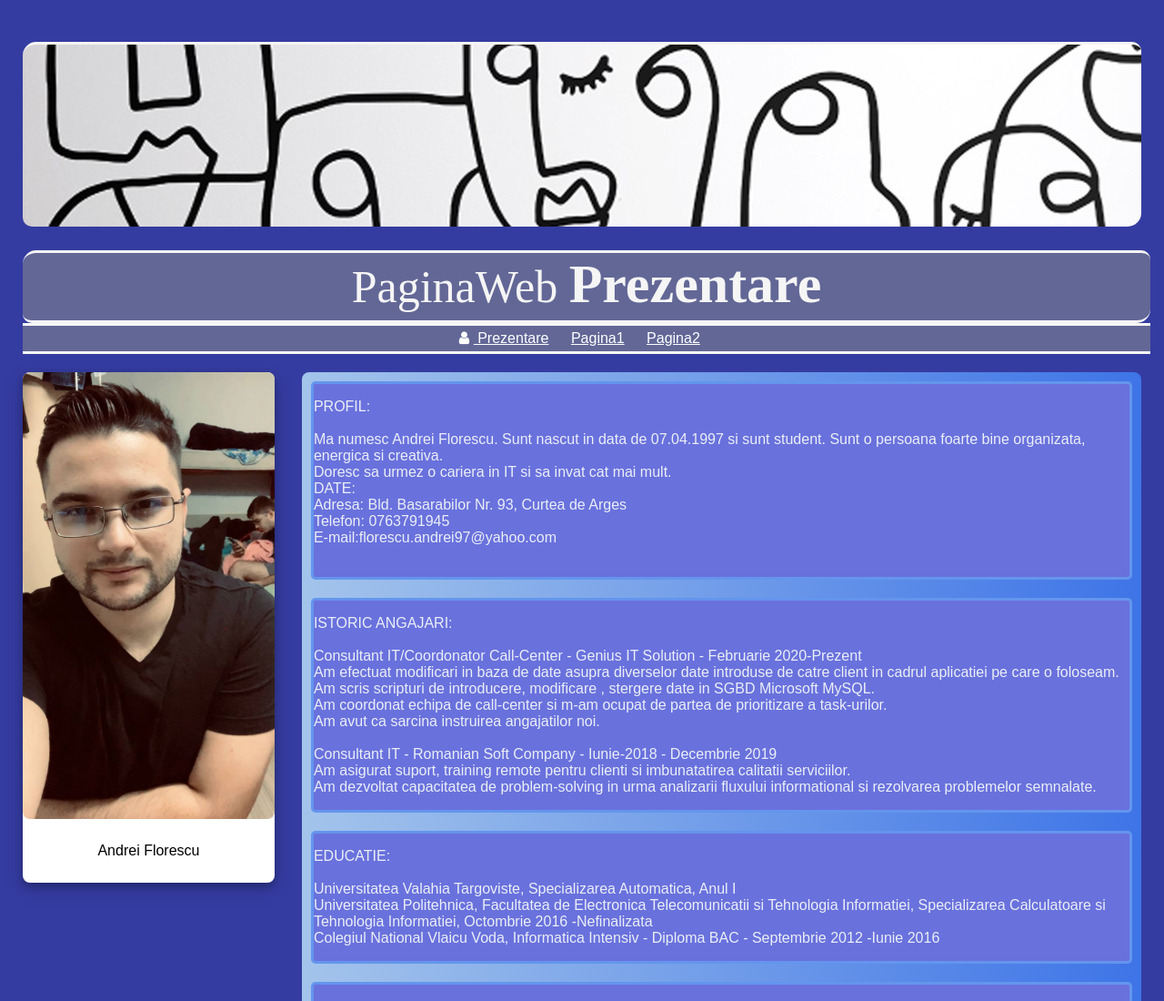
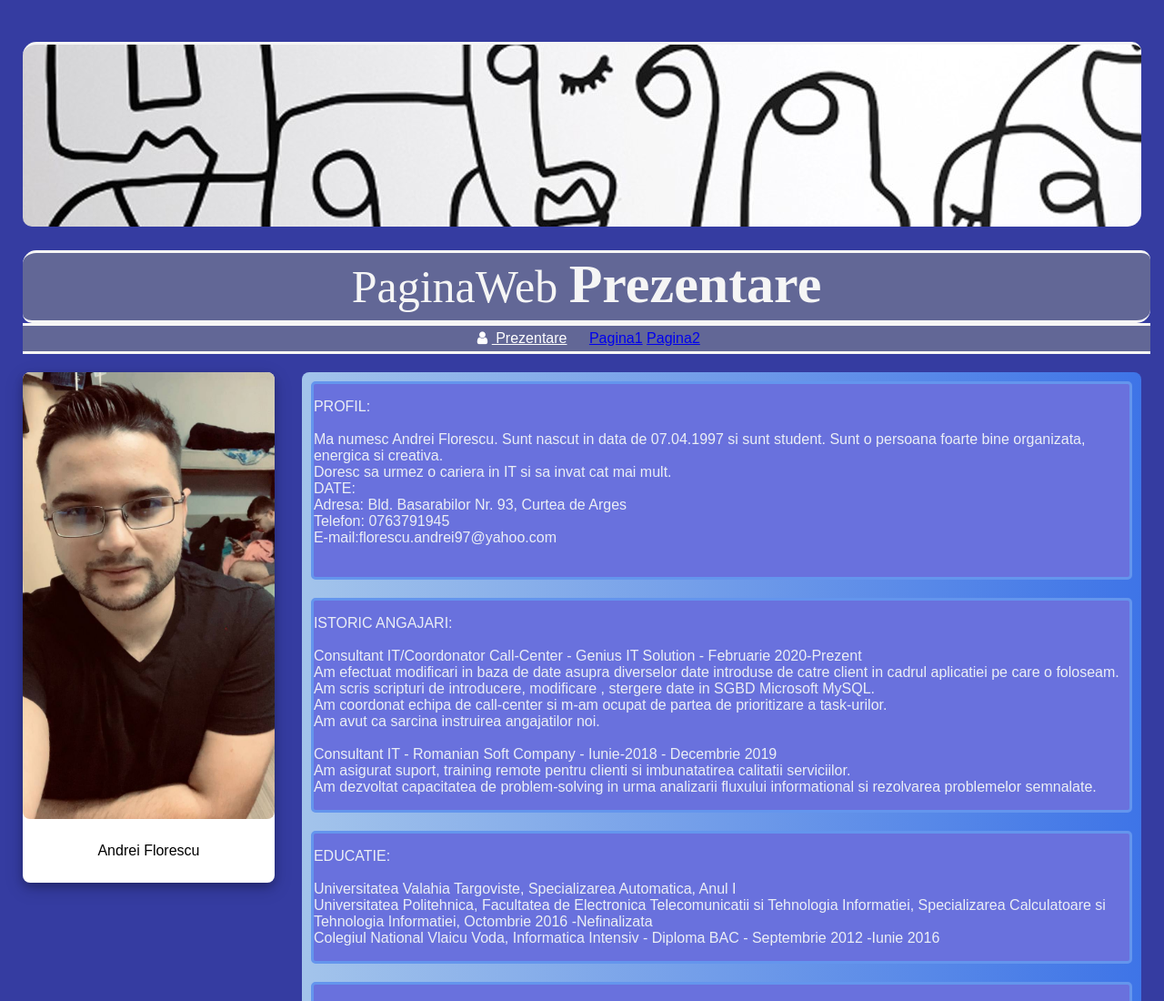
Before and after one commit to AndreiFlorescu07/miniproject, a plain HTML site: page index.html in a window 1280 px wide. Shown: the top 1100 px of the page at 91% size. Drawn offline with Linux system fonts and the light colour scheme.

Commit message:
Update index.html

```diff
--- a/index.html
+++ b/index.html
@@ -13,9 +13,16 @@
     <div class="textTitlu">PaginaWeb <span> Prezentare</span></div>
     <nav>
         <a href="index.html" id ="homeButton"><i class="fa fa-fw fa-user"  ></i> Prezentare</a>
-        <a class="Pagina1Button" href = "pagina1.html">Pagina1</a>
-        <a class="Pagina2Button" href = "pagina2.html">Pagina2</a>
+        <a href = "pagina1.html" id="pagina1">Pagina1</a>
+        <a href = "pagina2.html" id="pagina2">Pagina2</a>
     </nav>
+
+
+
+
+
+
+
 
     <div class="pozaSiCv">
     <div class="polaroid">
```
